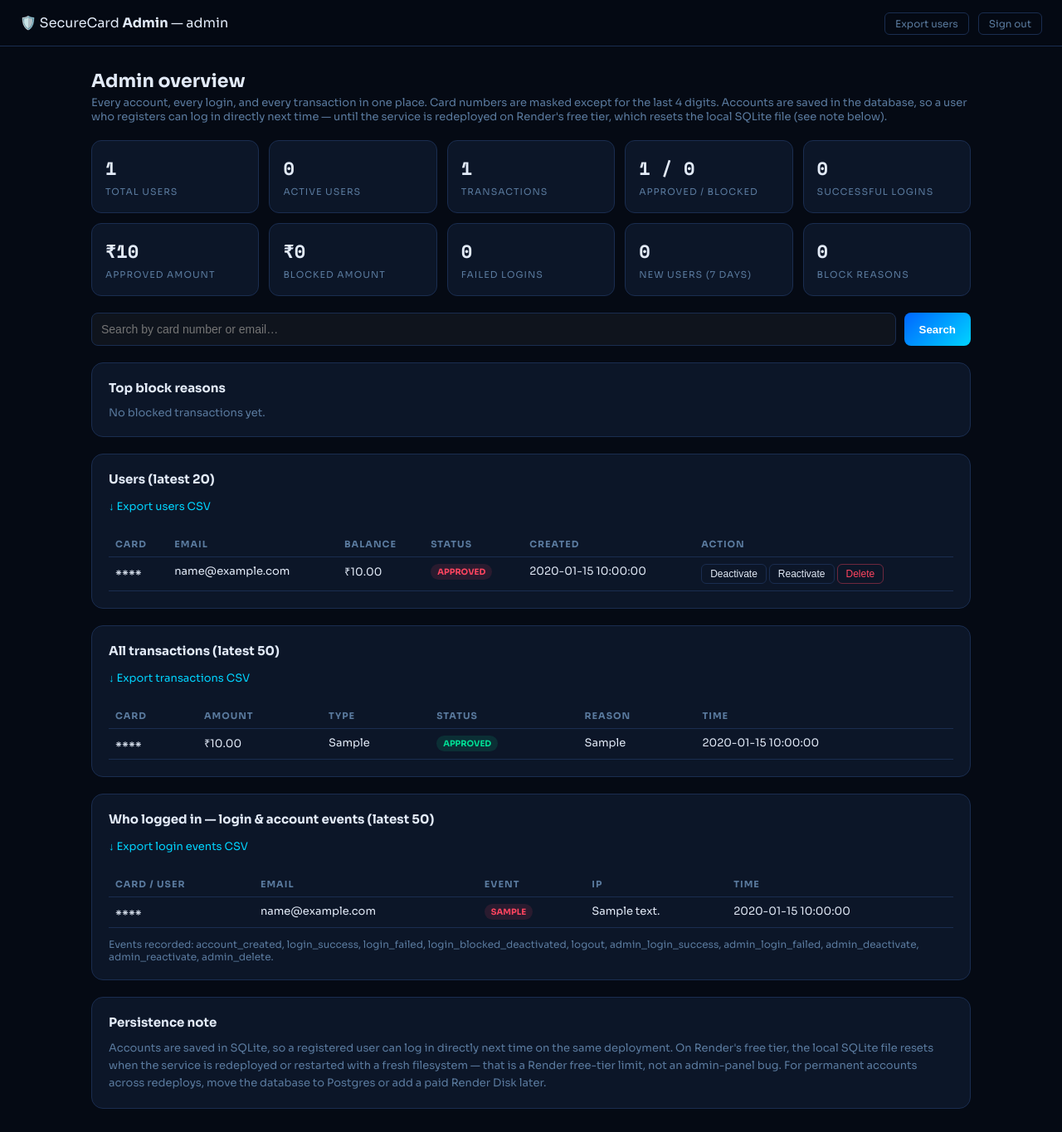
After one commit to tdmyawe01/securecard, a Flask app: page /admin in a window 1280 px wide. The commit adds this page. Shown: the whole page at 83% size. Run offline with Flask 3, Linux system fonts and the light colour scheme; the visitor is signed in with stand-in values (Sample User, id 1); tables that the repository leaves empty hold one stand-in row (values such as "Sample post"); parts of the project's set-up code (start-up, migrations or seed data) failed here and were passed over.

Commit message:
Add admin panel templates
Replace templates/login.html and add new templates/admin.html and templates/admin_login.html for the Admin Panel.

```diff
--- /dev/null
+++ b/templates/admin.html
@@ -0,0 +1,117 @@
+<!DOCTYPE html>
+<html>
+<head>
+<title>SecureCard — Admin Panel</title>
+<link href="https://fonts.googleapis.com/css2?family=Space+Mono:wght@400;700&family=Sora:wght@300;400;600;700&display=swap" rel="stylesheet">
+<style>
+:root{--bg:#050a14;--surface:#0c1628;--border:#1a2d50;--accent:#00d4ff;--accent2:#0066ff;--danger:#ff4560;--success:#00e096;--warn:#ffb800;--text:#e2eaf7;--muted:#5a7a9e}
+*{box-sizing:border-box;margin:0;padding:0}
+body{background:var(--bg);font-family:'Sora',sans-serif;color:var(--text);min-height:100vh}
+nav{position:sticky;top:0;display:flex;justify-content:space-between;align-items:center;padding:0 24px;height:56px;background:rgba(5,10,20,.95);border-bottom:1px solid var(--border)}
+nav a{color:var(--muted);text-decoration:none;font-size:12px;border:1px solid var(--border);padding:5px 12px;border-radius:6px}
+.main{max-width:1100px;margin:28px auto;padding:0 20px}
+h1{font-size:22px;margin-bottom:4px}.sub{color:var(--muted);font-size:13px;margin-bottom:20px}
+.stats{display:grid;grid-template-columns:repeat(5,1fr);gap:12px;margin-bottom:20px}
+.stat{background:var(--surface);border:1px solid var(--border);border-radius:12px;padding:16px}
+.stat b{font-family:'Space Mono',monospace;font-size:22px;display:block}.stat span{font-size:11px;color:var(--muted);text-transform:uppercase;letter-spacing:1px}
+.panel{background:var(--surface);border:1px solid var(--border);border-radius:14px;padding:20px;margin-bottom:20px;overflow-x:auto}
+.panel h2{font-size:15px;margin-bottom:12px}
+table{width:100%;border-collapse:collapse;font-size:13px;min-width:700px}
+th{text-align:left;color:var(--muted);font-size:11px;letter-spacing:1px;text-transform:uppercase;padding:8px;border-bottom:1px solid var(--border)}
+td{padding:8px;border-bottom:1px solid var(--border);vertical-align:top}
+.badge{font-size:10px;font-weight:700;padding:3px 8px;border-radius:20px;text-transform:uppercase}
+.ok{background:rgba(0,224,150,.12);color:var(--success)}.bad{background:rgba(255,69,96,.12);color:var(--danger)}.warn{background:rgba(255,184,0,.12);color:var(--warn)}
+form.inline{display:inline}button.small{padding:4px 10px;border-radius:6px;border:1px solid var(--border);background:transparent;color:var(--text);cursor:pointer;font-size:12px}
+button.danger{color:var(--danger);border-color:rgba(255,69,96,.4)}
+.search{display:flex;gap:10px;margin-bottom:20px}
+.search input{flex:1;padding:11px;background:rgba(255,255,255,.04);border:1px solid var(--border);border-radius:8px;color:var(--text);font-size:14px}
+.search button{padding:11px 18px;background:linear-gradient(135deg,var(--accent2),var(--accent));color:#fff;border:none;border-radius:8px;cursor:pointer;font-weight:700}
+.exports a{color:var(--accent);text-decoration:none;margin-right:14px;font-size:13px}
+.mono{font-family:'Space Mono',monospace}
+@media(max-width:800px){.stats{grid-template-columns:repeat(2,1fr)}}
+</style>
+</head>
+<body>
+<nav><div>🛡️ SecureCard <b>Admin</b> — {{ admin_user }}</div><div><a href="/admin/export?type=users">Export users</a> &nbsp; <a href="/admin/logout">Sign out</a></div></nav>
+<div class="main">
+  <h1>Admin overview</h1>
+  <p class="sub">Every account, every login, and every transaction in one place. Card numbers are masked except for the last 4 digits. Accounts are saved in the database, so a user who registers can log in directly next time — until the service is redeployed on Render's free tier, which resets the local SQLite file (see note below).</p>
+
+  <div class="stats">
+    <div class="stat"><b>{{ stats.total_users }}</b><span>Total users</span></div>
+    <div class="stat"><b>{{ stats.active_users }}</b><span>Active users</span></div>
+    <div class="stat"><b>{{ stats.total_txns }}</b><span>Transactions</span></div>
+    <div class="stat"><b>{{ stats.approved }} / {{ stats.blocked }}</b><span>Approved / Blocked</span></div>
+    <div class="stat"><b>{{ stats.total_logins }}</b><span>Successful logins</span></div>
+    <div class="stat"><b>₹{{ "{:,.0f}".format(stats.approved_amount) }}</b><span>Approved amount</span></div>
+    <div class="stat"><b>₹{{ "{:,.0f}".format(stats.blocked_amount) }}</b><span>Blocked amount</span></div>
+    <div class="stat"><b>{{ stats.failed_logins }}</b><span>Failed logins</span></div>
+    <div class="stat"><b>{{ stats.new_users_7d }}</b><span>New users (7 days)</span></div>
+    <div class="stat"><b>{{ fraud_reasons|length }}</b><span>Block reasons</span></div>
+  </div>
+
+  <form class="search" method="get" action="/admin">
+    <input name="q" value="{{ q }}" placeholder="Search by card number or email…">
+    <button type="submit">Search</button>
+    {% if q %}<a href="/admin" style="align-self:center;color:var(--muted);font-size:13px">Clear</a>{% endif %}
+  </form>
+
+  <div class="panel">
+    <h2>Top block reasons</h2>
+    {% if fraud_reasons %}
+    <table><tr><th>Reason</th><th>Count</th></tr>
+    {% for r in fraud_reasons %}<tr><td>{{ r.reason }}</td><td>{{ r.c }}</td></tr>{% endfor %}
+    </table>
+    {% else %}<p style="color:var(--muted);font-size:13px">No blocked transactions yet.</p>{% endif %}
+  </div>
+
+  <div class="panel">
+    <h2>Users {% if q %}(matching “{{ q }}”){% else %}(latest 20){% endif %}</h2>
+    <div class="exports"><a href="/admin/export?type=users">↓ Export users CSV</a></div><br>
+    <table><tr><th>Card</th><th>Email</th><th>Balance</th><th>Status</th><th>Created</th><th>Action</th></tr>
+    {% for u in users %}
+    <tr>
+      <td class="mono">{{ u.masked }}</td><td>{{ u.email }}</td><td>₹{{ "{:,.2f}".format(u.balance) }}</td>
+      <td><span class="badge {{ 'ok' if (u.status in (none,'active')) else 'bad' }}">{{ u.status or 'active' }}</span></td>
+      <td>{{ u.created_at }}</td>
+      <td>
+        <form class="inline" method="post" action="/admin/user_action"><input type="hidden" name="card" value="{{ u.card_number }}"><input type="hidden" name="action" value="deactivate"><button class="small" type="submit">Deactivate</button></form>
+        <form class="inline" method="post" action="/admin/user_action"><input type="hidden" name="card" value="{{ u.card_number }}"><input type="hidden" name="action" value="reactivate"><button class="small" type="submit">Reactivate</button></form>
+        <form class="inline" method="post" action="/admin/user_action" onsubmit="return confirm('Delete this user and all their transactions and login records? This cannot be undone.');"><input type="hidden" name="card" value="{{ u.card_number }}"><input type="hidden" name="action" value="delete"><button class="small danger" type="submit">Delete</button></form>
+      </td>
+    </tr>
+    {% else %}<tr><td colspan="6" style="color:var(--muted)">No users found.</td></tr>{% endfor %}
+    </table>
+  </div>
+
+  <div class="panel">
+    <h2>All transactions (latest 50)</h2>
+    <div class="exports"><a href="/admin/export?type=transactions">↓ Export transactions CSV</a></div><br>
+    <table><tr><th>Card</th><th>Amount</th><th>Type</th><th>Status</th><th>Reason</th><th>Time</th></tr>
+    {% for t in txns %}
+    <tr><td class="mono">{{ t.masked }}</td><td>₹{{ "{:,.2f}".format(t.amount) }}</td><td>{{ t.txn_type }}</td>
+    <td><span class="badge {{ 'ok' if t.status=='Approved' else 'bad' }}">{{ t.status }}</span></td><td>{{ t.reason }}</td><td>{{ t.timestamp }}</td></tr>
+    {% else %}<tr><td colspan="6" style="color:var(--muted)">No transactions yet.</td></tr>{% endfor %}
+    </table>
+  </div>
+
+  <div class="panel">
+    <h2>Who logged in — login &amp; account events (latest 50)</h2>
+    <div class="exports"><a href="/admin/export?type=logins">↓ Export login events CSV</a></div><br>
+    <table><tr><th>Card / User</th><th>Email</th><th>Event</th><th>IP</th><th>Time</th></tr>
+    {% for e in logins %}
+    <tr><td class="mono">{{ e.masked }}</td><td>{{ e.email }}</td>
+    <td><span class="badge {{ 'ok' if 'success' in e.event or 'created' in e.event else 'warn' if 'failed' in e.event else 'bad' }}">{{ e.event }}</span></td>
+    <td>{{ e.ip_address }}</td><td>{{ e.timestamp }}</td></tr>
+    {% else %}<tr><td colspan="5" style="color:var(--muted)">No login events yet. Events are recorded from now on — older accounts made before this update will show from their next login.</td></tr>{% endfor %}
+    </table>
+    <p style="color:var(--muted);font-size:12px;margin-top:12px">Events recorded: account_created, login_success, login_failed, login_blocked_deactivated, logout, admin_login_success, admin_login_failed, admin_deactivate, admin_reactivate, admin_delete.</p>
+  </div>
+
+  <div class="panel">
+    <h2>Persistence note</h2>
+    <p style="font-size:13px;line-height:1.6;color:var(--muted)">Accounts are saved in SQLite, so a registered user can log in directly next time on the same deployment. On Render's free tier, the local SQLite file resets when the service is redeployed or restarted with a fresh filesystem — that is a Render free-tier limit, not an admin-panel bug. For permanent accounts across redeploys, move the database to Postgres or add a paid Render Disk later.</p>
+  </div>
+</div>
+</body>
+</html>
--- a/templates/login.html
+++ b/templates/login.html
@@ -226,6 +226,9 @@ input::placeholder { color: var(--muted); }
   <div class="footer-link">
     Don't have an account? <a href="/register_page">Create one</a>
   </div>
+  <div class="footer-link" style="margin-top:10px">
+    Admin? <a href="/admin">Open admin panel</a>
+  </div>
 </div>
 
 <script>
```
Also changed, not shown: templates/admin_login.html (added, +44 -0 lines).
